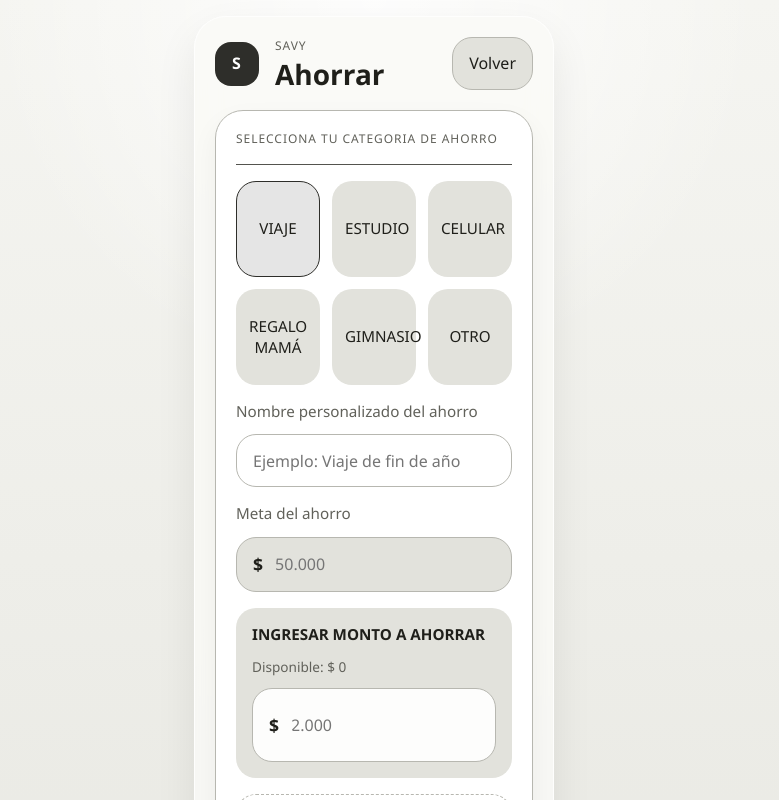
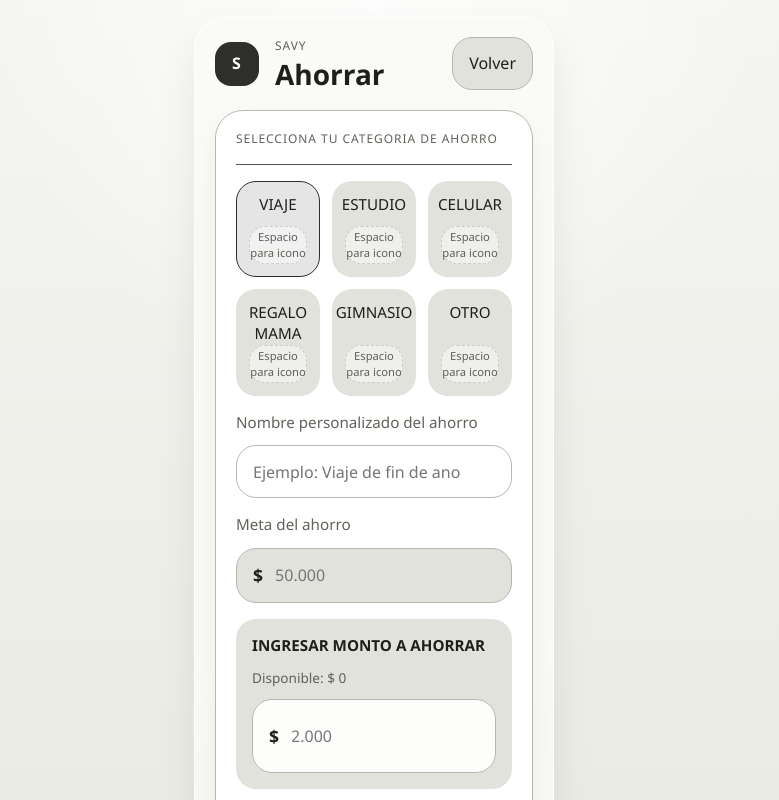
Before and after one commit to nikkiyuki/Entrega2_AppHibrida_AM, a React (Vite) app: page / in a window 1280 px wide. Both pictures are taken after a click on the button "Ahorrar". Shown: the top 800 px of the page, without its empty margins (266-1045 px from the left). Built offline with nearby package versions, Linux system fonts and the light colour scheme.

Commit message:
Espacios para logo segun tipo de ahorro

```diff
--- a/src/pages/saving/Saving.tsx
+++ b/src/pages/saving/Saving.tsx
@@ -6,7 +6,7 @@ const savingCategories = [
   'Viaje',
   'Estudio',
   'Celular',
-  'Regalo mamá',
+  'Regalo mama',
   'Gimnasio',
   'Otro',
 ]
@@ -62,7 +62,10 @@ export default function Saving() {
                 type="button"
                 onClick={() => setSelectedCategory(category)}
               >
-                {category}
+                <span className="saving-category__label">{category}</span>
+                <span className="saving-category__icon-placeholder">
+                  Espacio para icono
+                </span>
               </button>
             ))}
           </div>
@@ -73,7 +76,7 @@ export default function Saving() {
               id="saving-name"
               className="field__control"
               type="text"
-              placeholder="Ejemplo: Viaje de fin de año"
+              placeholder="Ejemplo: Viaje de fin de ano"
               value={nombreAhorro}
               onChange={(event) => setNombreAhorro(event.target.value)}
             />
--- a/src/styles/_components.scss
+++ b/src/styles/_components.scss
@@ -299,6 +299,10 @@
 }
 
 .saving-category {
+  display: flex;
+  flex-direction: column;
+  justify-content: space-between;
+  align-items: center;
   min-height: 6rem;
   padding: $space-2;
   border: 1px solid transparent;
@@ -306,6 +310,23 @@
   background: $color-surface-soft;
   text-transform: uppercase;
   font-size: 0.95rem;
+}
+
+.saving-category__label {
+  text-align: center;
+}
+
+.saving-category__icon-placeholder {
+  display: grid;
+  place-items: center;
+  width: 100%;
+  min-height: 2.4rem;
+  border: 1px dashed rgba(0, 0, 0, 0.15);
+  border-radius: $radius-md;
+  font-size: 0.7rem;
+  text-transform: none;
+  color: $color-text-muted;
+  background: rgba(255, 255, 255, 0.45);
 }
 
 .saving-category--active {
```
